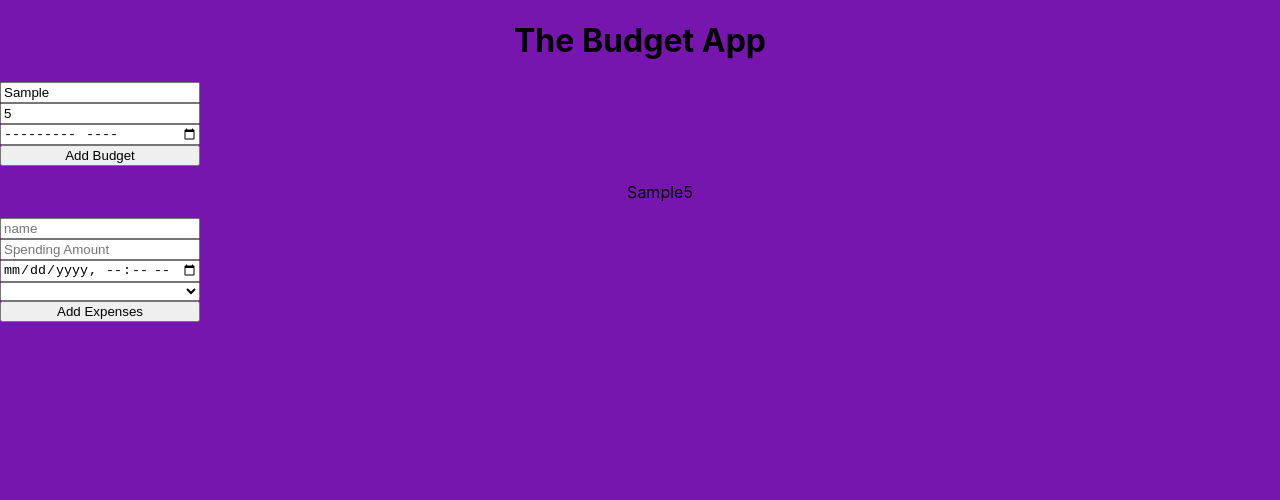
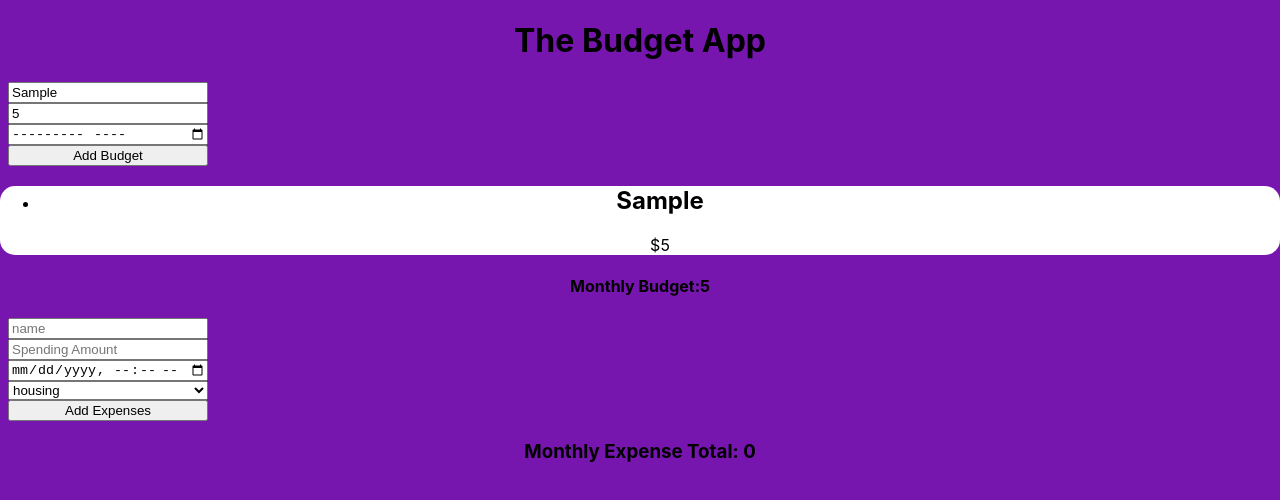
Before and after one commit to alane95/AlaneReactProject, a React (Create React App) app: page / in a window 1280 px wide. Both pictures are taken after typing "Sample", "5" into the empty fields and a click on the button "Add Budget". Shown: the top 500 px of the page. Built offline with nearby package versions, Linux system fonts and the light colour scheme.

Commit message:
Alane updates

```diff
--- a/src/App.css
+++ b/src/App.css
@@ -7,30 +7,23 @@ body{
 
 }
 
-/* h1{
-  background-color: white;
-} */
-/* .budgeting{
-  display: flex;
-  border: 1px solid white;
-  flex-flow: column wrap;
-  background-color: white;
-
-} */
+/
 li {
   list-style-type:none
  }
-/* .budgeting{ */
 
-
-/* input[type=text]{
-  width: 25%;
-  padding: 12px 20px;
-  box-sizing: border-box;
-} */
 form {
   width: 200px;
   display: flex;
   flex-direction: column;
   margin: 5px 0;
+  padding-left: 8px;
 }
+
+ul{
+  /* border: 1px solid black; */
+  background-color: white;
+  border-radius: 15px;
+  /* width: 100px;
+  height: 150px; */
+}
--- a/src/App.js
+++ b/src/App.js
@@ -31,6 +31,9 @@ function App() {
   const [bitem, setbItem]= useState(budgetItem)
   const [elist, seteList] = useState(newExpense)
   const [allExpenses, setAllExpenses] = useState([])
+  const [budgetSum, setBudgetSum] = useState(0)
+  const [expenseSum, setExpenseSum] = useState(0)
+
 
   // const[allBudgetItems, setAllBudgetItems]= useState([])
   const [show, setShow] = useState(true)
@@ -45,8 +48,11 @@ function App() {
         setbListProps={setbList}
         bitemProps ={bitem}
         setbItemProps = {setbItem}
+        budgetSumProps = {budgetSum}
+        setBudgetSumProps = {setBudgetSum}
       />
-
+       <h4>Monthly Budget:{budgetSum}</h4>
+{/* <p>{budgetSum}</p> */}
       <Expense
         elistProps={elist}
         seteListProps={seteList}
@@ -55,7 +61,10 @@ function App() {
         setAllExpensesProps={setAllExpenses}
         showProps = {show}
         setShowProps = {setShow}
+        expenseSumProps = {setExpenseSum}
+        setExpenseSumProps = {setExpenseSum}
       />
+      <h3>Monthly Expense Total: {expenseSum}</h3>
 
     </div>
   );
--- a/src/components/Budget.js
+++ b/src/components/Budget.js
@@ -1,3 +1,5 @@
+import { useEffect } from "react"
+
 const Budget = (props) => {
 
     const handleChange = (e) => {
@@ -14,12 +16,21 @@ const Budget = (props) => {
         props.setbListProps([
             ...props.blistProps, props.bitemProps
         ])
-    //     console.log(props.blistPropps)
     }
+    const sumBudget = () =>{
+        let sum = 0
+        props.blistProps.forEach(element => {
+            sum = sum + Number(element.amount);
+        });
+        props.setBudgetSumProps(sum)
+        // console.log(props.blistProps)
+
+    }
+    useEffect(sumBudget, [props.blistProps])
 
     return (
         <div className="budgeting">
-          <form onSubmit={handleSubmit}>
+            <form onSubmit={handleSubmit}>
                 <input
                     type="text"
                     name="name"
@@ -38,17 +49,18 @@ const Budget = (props) => {
                     value={props.bitemProps.month}
                     placeholder="Month"
                     onChange={handleChange} />
+
                 <button type="submit">
                     Add Budget
                 </button>
             </form>
             <ul>
                 {
-                   props.blistProps.map((item) => {
+                    props.blistProps.map((item) => {
                         return (
                             <li>
-                                {item.name}
-                                {item.amount}
+                               <h2>{item.name}</h2>
+                                <p>${item.amount}</p>
                                 {item.month}
                             </li>
                         )
--- a/src/components/Expense.js
+++ b/src/components/Expense.js
@@ -1,4 +1,4 @@
-
+import { useEffect } from "react"
 
 const Expense = (props) => {
     const handleSubmit = (e) => {
@@ -6,8 +6,18 @@ const Expense = (props) => {
         props.setAllExpensesProps([
             ...props.allExpensesProps, props.elistProps
         ])
-        console.log(props.allExpensesProps)
-    }
+
+}
+const sumExpense = () =>{
+    let sum = 0
+    props.allExpensesProps.forEach(element => {
+        sum = sum + Number(element.amount);
+    });
+    props.setExpenseSumProps(sum)
+//     console.log(props.allExpensesProps)
+}
+    useEffect(sumExpense, [props.allExpensesProps])
+
     const handleChange = (e) => {
         const { name, value } = e.target
         console.log(props.elistProps)
@@ -45,8 +55,11 @@ const Expense = (props) => {
                 /> */}
                 {/* <label>Choose a category:</label> */}
                 <select >
-                    <option value={props.elistProps.cate}></option>
-
+                    <option value={props.elistProps.cate}>housing</option>
+                    <option value={props.elistProps.cate}>food</option>
+                    <option value={props.elistProps.cate}>insurance</option>
+                    <option value={props.elistProps.cate}>personal spending</option>
+                    <option value={props.elistProps.cate}>savings</option>
                 </select>
                 <button type="submit">
                     Add Expenses
@@ -60,11 +73,13 @@ const Expense = (props) => {
                                <h2>{item.name}</h2>
                                 <p>${item.amount}</p>
                                 {item.month}
+                                {/* <h6>{item.category}</h6> */}
                             </li>
                         )
                     })
                 }
             </ul>
+
         </div>
     )
 
```
